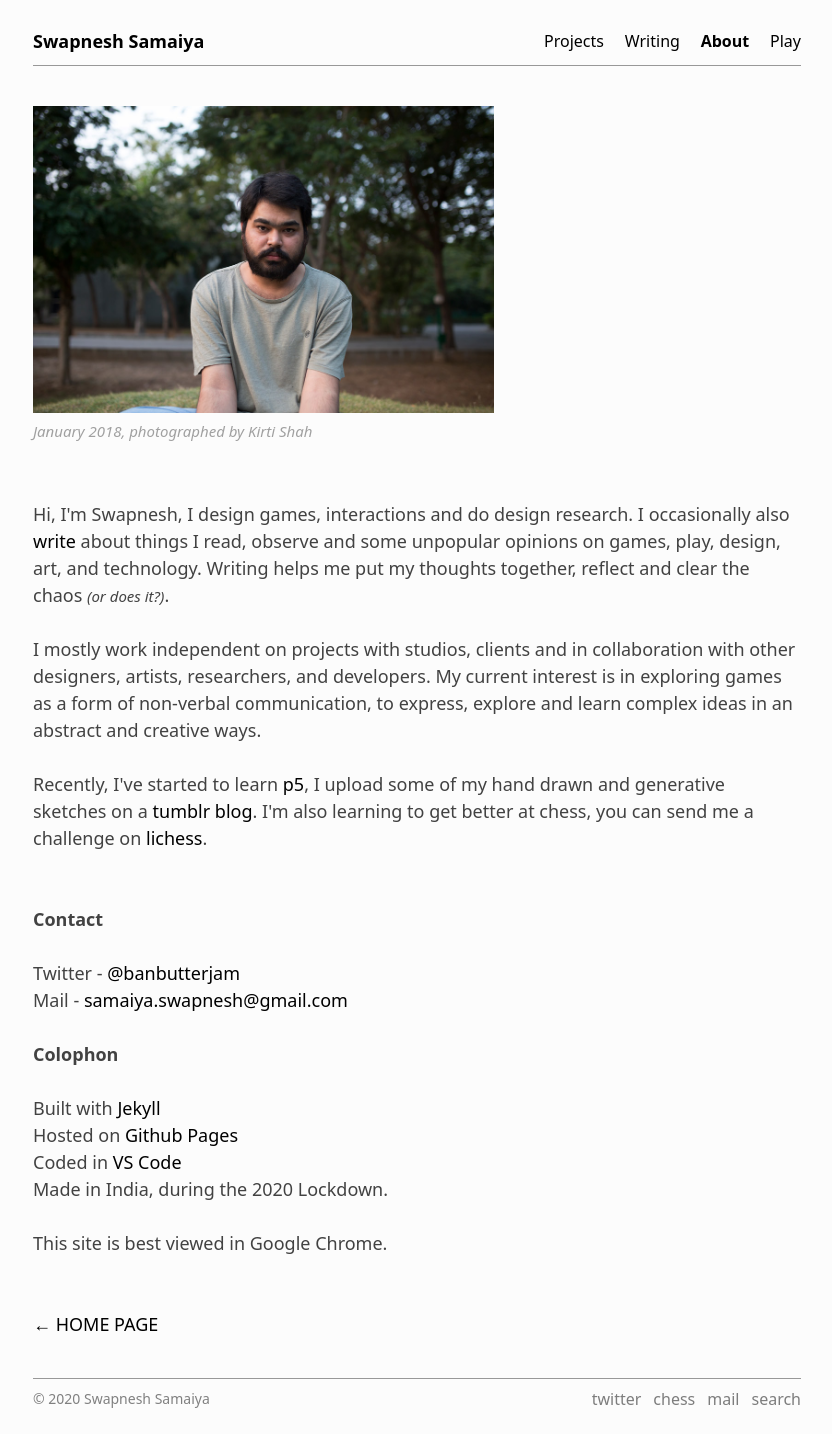
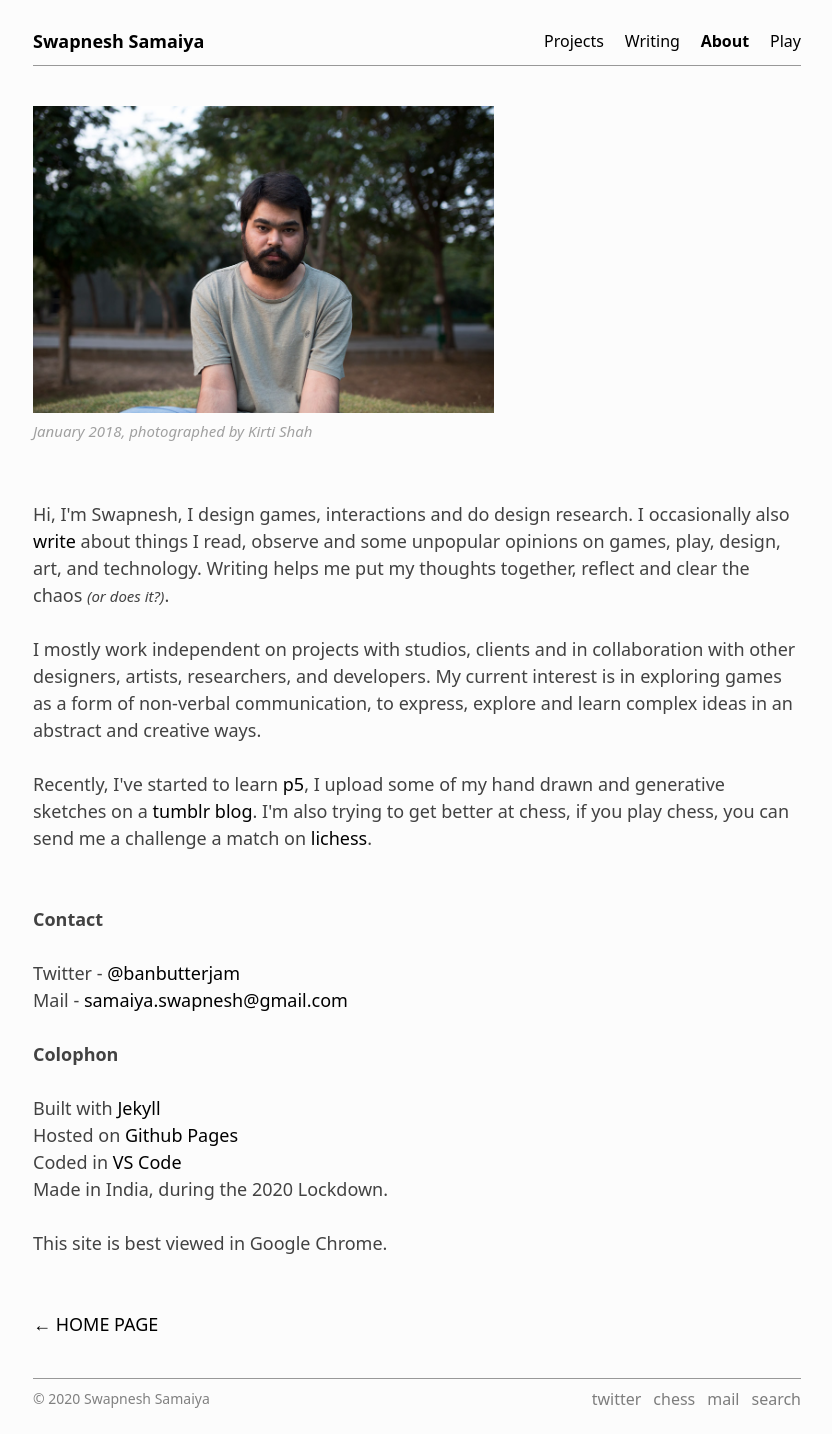
Before and after one commit to bunbutterjam/bunbutterjam.github.io, a Jekyll site: the page built from _pages/about.html, in a window 1280 px wide. Shown: the whole page, without its empty margins (223-1055 px from the left). Built offline with Jekyll 4.4.1, drawn with Linux system fonts in a browser that asks for light colours.

Commit message:
updated about

```diff
--- a/_pages/about.html
+++ b/_pages/about.html
@@ -14,7 +14,7 @@ image: /assets/images/about_1.jpg
 
     <!-- I support coexistence, <a href="https://en.wikipedia.org/wiki/Absurdism" target="_blank">absurdism</a> and <a href="https://www.ludozofi.com/home/library/grasshopper/" target="_blank">the grasshopper</a>.<br><br> -->
 
-    Recently, I've started to learn <a href="https://p5js.org/" target="_blank">p5</a>, I upload some of my hand drawn and generative sketches on a <a href="https://bunbutterjam.tumblr.com/" target="_blank">tumblr blog</a>. I'm also learning to get better at chess, you can send me a challenge on <a href="https://lichess.org/@/ludicious" target="_blank">lichess</a>.<br><br><br>
+    Recently, I've started to learn <a href="https://p5js.org/" target="_blank">p5</a>, I upload some of my hand drawn and generative sketches on a <a href="https://bunbutterjam.tumblr.com/" target="_blank">tumblr blog</a>. I'm also trying to get better at chess, if you play chess, you can send me a challenge a match on <a href="https://lichess.org/@/ludicious" target="_blank">lichess</a>.<br><br><br>
 
     <!-- <a href="https://lichess.org/@/ludicious" target="_blank">Lichess</a> &nbsp;
     <a href="https://boardgamearena.com/player">BGA</a> &nbsp;
```
